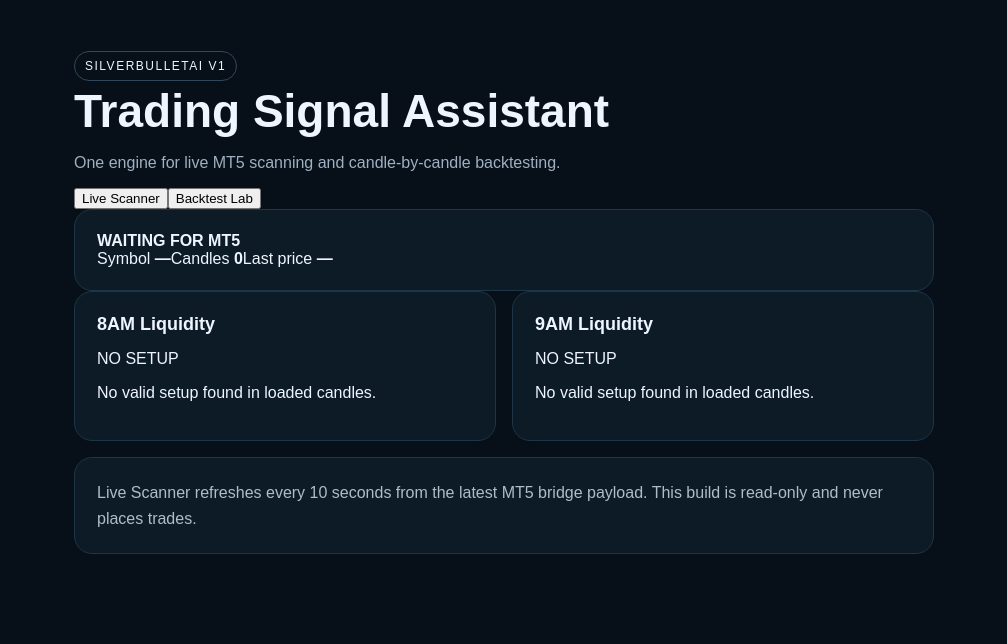
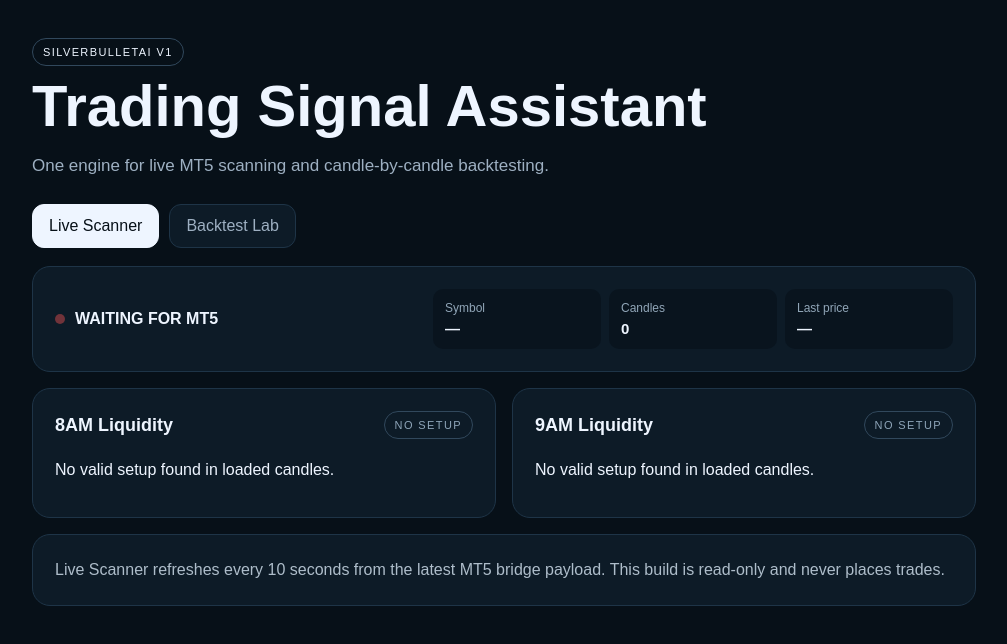
Before and after one commit to hotspotstudiios-ux/Assistant, a Next.js app: page / in a window 1280 px wide. Shown: the top 644 px of the page, without its empty margins (136-1143 px from the left). Built offline with nearby package versions, Linux system fonts and the light colour scheme.

Commit message:
Update app/globals.css for live/backtest modes

```diff
--- a/app/globals.css
+++ b/app/globals.css
@@ -1,14 +1,30 @@
 *{box-sizing:border-box}
 body{margin:0;background:#071018;color:#eef5ff;font-family:Arial,sans-serif}
-main{max-width:900px;margin:auto;padding:56px 20px}
-.head h1{font-size:46px;margin:10px 0}
-.head p{color:#9eb0c2}
-.pill{font-size:12px;letter-spacing:1.5px;border:1px solid #31485c;border-radius:99px;padding:7px 10px}
-.upload{display:block;margin:28px 0;padding:20px;border:1px dashed #3b5266;border-radius:16px;background:#0b1722}
+button,input{font:inherit}
+main{max-width:980px;margin:auto;padding:42px 18px 70px}
+.head h1{font-size:clamp(34px,7vw,58px);margin:12px 0}
+.head p{color:#9eb0c2;max-width:650px;font-size:17px}
+.pill,.mini{font-size:11px;letter-spacing:1.4px;border:1px solid #31485c;border-radius:99px;padding:7px 10px}
+.tabs,.sourceRow{display:flex;gap:10px;margin:28px 0 18px}
+.tabs button,.sourceRow button{background:#0d1b27;color:#9eb0c2;border:1px solid #1e3447;border-radius:12px;padding:12px 16px;cursor:pointer}
+.tabs button.active,.sourceRow button.active{background:#eef5ff;color:#071018;border-color:#eef5ff}
+.upload{display:block;margin:18px 0;padding:20px;border:1px dashed #3b5266;border-radius:16px;background:#0b1722}
 .upload input{display:block;margin-top:12px}
-.grid{display:grid;grid-template-columns:repeat(auto-fit,minmax(280px,1fr));gap:16px}
+.grid{display:grid;grid-template-columns:repeat(auto-fit,minmax(290px,1fr));gap:16px;margin-top:16px}
 section,.note{background:#0d1b27;border:1px solid #1e3447;border-radius:18px;padding:22px}
-section h2{margin-top:0;font-size:18px}
-section strong{font-size:28px}
+section h2{margin:0;font-size:18px}
+section strong{font-size:27px}
+.sectionTop{display:flex;align-items:center;justify-content:space-between;gap:10px;margin-bottom:22px}
+.mini{color:#8fa6ba}
+.metrics{display:grid;grid-template-columns:repeat(3,1fr);gap:8px;margin:18px 0}
+.metrics span,.statusMeta span{background:#09141e;border-radius:10px;padding:12px;color:#91a6b8;font-size:12px}
+.metrics b,.statusMeta b{display:block;color:#eef5ff;margin-top:5px;font-size:15px}
+.status{display:flex;justify-content:space-between;align-items:center;gap:16px;margin-top:16px}
+.status>div:first-child{display:flex;align-items:center;gap:10px}
+.statusMeta{display:grid;grid-template-columns:repeat(3,1fr);gap:8px;flex:1;max-width:520px}
+.dot{width:10px;height:10px;border-radius:50%;display:inline-block;background:#71333a}
+.dot.on{background:#47d48b;box-shadow:0 0 16px rgba(71,212,139,.65)}
 .note{margin-top:16px;color:#aebdca;line-height:1.6}
 .err{color:#ff9e9e}
+small{color:#899fb2;line-height:1.6}
+@media(max-width:650px){.status{align-items:stretch;flex-direction:column}.statusMeta{width:100%;max-width:none}.metrics{grid-template-columns:1fr}.tabs button{flex:1}}
```
